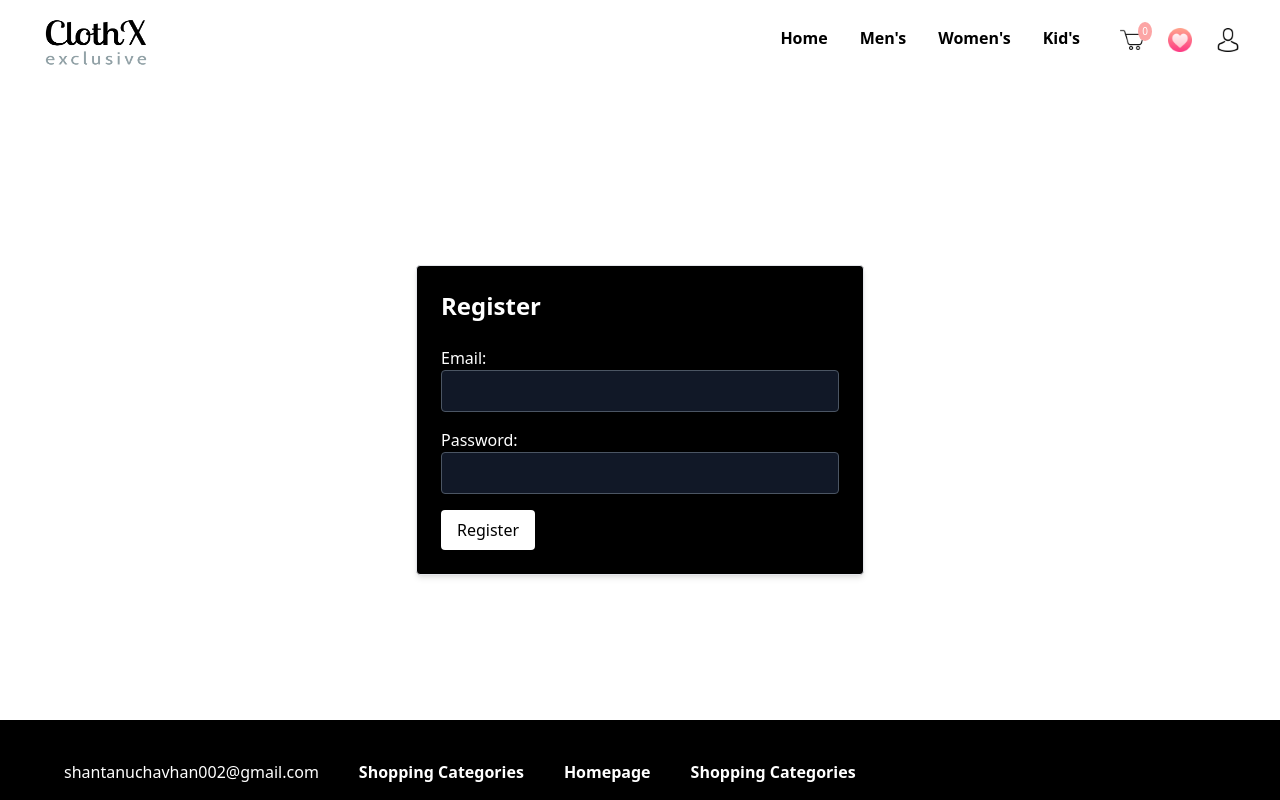
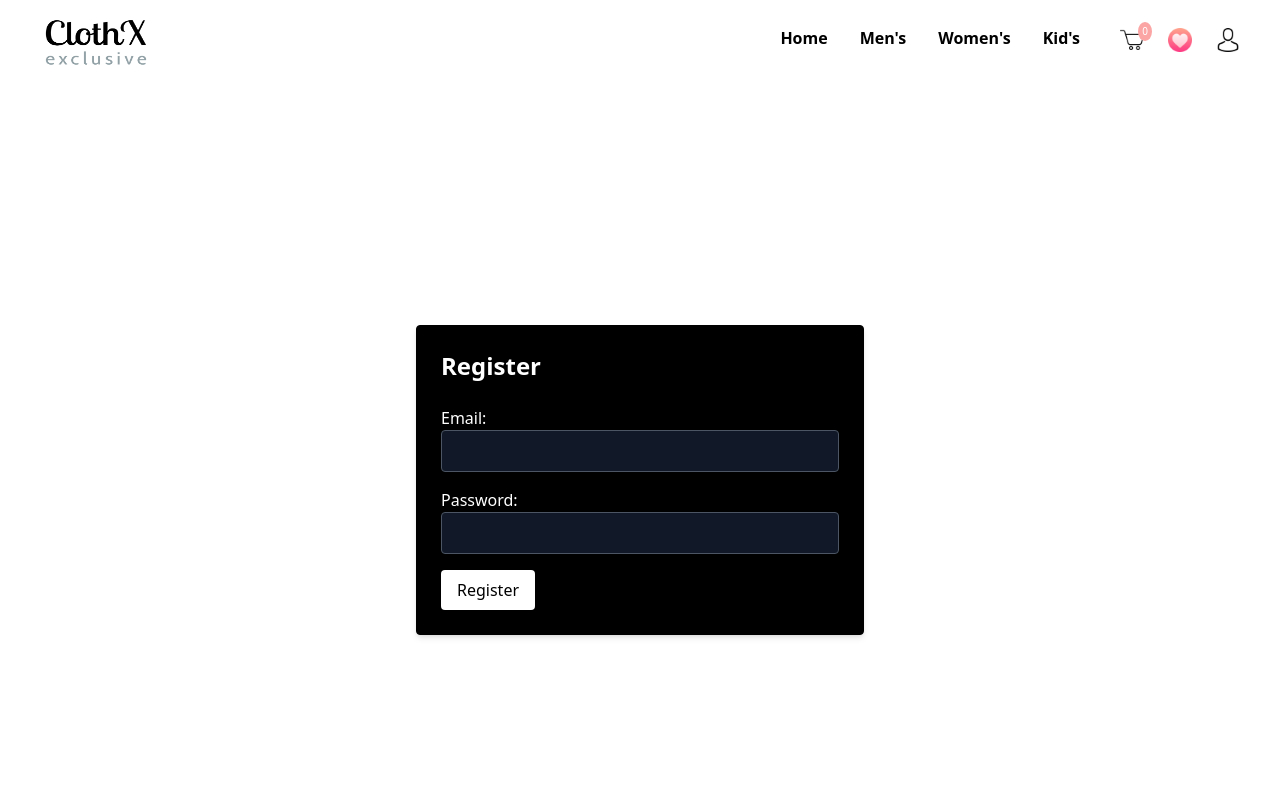
Before and after one commit to shantanuchavhan/ecommerce-react, a React (Create React App) app: page /register in a window 1280 px wide. Shown: the top 800 px of the page. Built offline with nearby package versions, Linux system fonts and the light colour scheme.

Commit message:
Merge changes from remote

```diff
--- a/src/pages/Register.jsx
+++ b/src/pages/Register.jsx
@@ -10,8 +10,8 @@ const Register = () => {
   };
 
   return (
-    <div className='flex items-center justify-center h-[80vh] w-[100vw]'>
-    <div className="max-w-md mx-auto mt-10 w-[50%] p-6 bg-black text-white border rounded shadow-md">
+    <div className='flex items-center justify-center h-[100vh] w-[100vw]'>
+    <div className="max-w-md mx-auto w-full md:w-[70%] lg:w-[50%]   p-6  bg-black text-white border border-black md:rounded  shadow-md">
       <h2 className="text-2xl font-semibold mb-6">Register</h2>
       <label className="block mb-4">
         Email:
```
